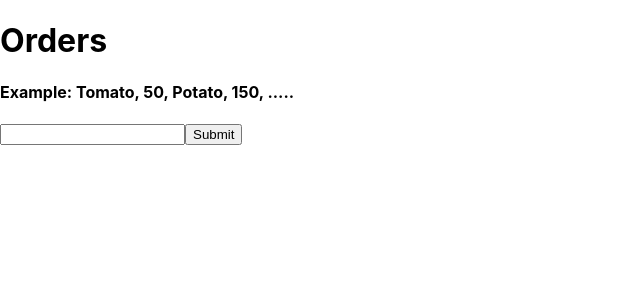
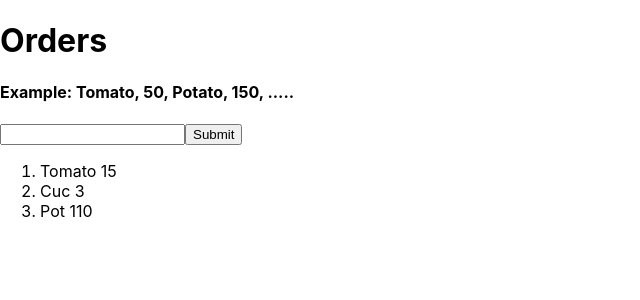
Before and after one commit to CrissZollo/order, a React (Create React App) app: page / in a window 1280 px wide. Shown: the top 300 px of the page, without its empty margins (0-640 px from the left). Built offline with nearby package versions, Linux system fonts and the light colour scheme.

Commit message:
some shit 2

```diff
--- a/src/App.js
+++ b/src/App.js
@@ -1,14 +1,14 @@
-import { useState } from 'react';
+
 import Orders from "./components/Orders";
 
 function App() {
-  const [allOrders, setOrders] = useState()
+
 
 
   return (
     <div className="App">
 
-      <Orders array={allOrders} />
+      <Orders />
     </div>
   );
 }
--- a/src/components/Orders.js
+++ b/src/components/Orders.js
@@ -1,29 +1,52 @@
-import OrdersLog from "./OrdersLog";
+import { useState } from 'react';
 
-const Orders = ({ array }) => {
+const Orders = () => {
 
     let text = "";
-    let orderArr = [];
+    const orderArr = [
+        {
+            id: 1,
+            name: "Tomato",
+            time: 15
+        },
+        {
+            id: 2,
+            name: "Cuc",
+            time: 3
+        },
+        {
+            id: 3,
+            name: "Pot",
+            time: 110
+        }
+    ];
+    // const [orderArr = [], setOrders] = useState()
+
 
     function dataprocessor() {
         let splitArr = text.split(", ");
 
         for (let i = 0; i < splitArr.length; i += 2) {
-            // orderArr.push({
+            orderArr.push({
+                id: i / 2,
+                name: splitArr[i],
+                time: !isNaN(parseInt(splitArr[i + 1])) ? parseInt(splitArr[i + 1]) : 0
+            });
+
+
+            // setOrders([...orderArr, {
             //     id: i / 2,
             //     name: splitArr[i],
             //     time: !isNaN(parseInt(splitArr[i + 1])) ? parseInt(splitArr[i + 1]) : 0
-            // });
-
-            array.setOrders([{
-                id: i / 2,
-                name: splitArr[i],
-                time: !isNaN(parseInt(splitArr[i + 1])) ? parseInt(splitArr[i + 1]) : 0
-            }])
+            // }])
 
         }
 
-        //console.log(orderArr);
+        console.log(orderArr.length);
+        console.log(orderArr);
+
+        console.log(orderArr.map((order) => <li key={order.id}>{order.name + " " + order.time}</li>))
+
     }
 
     function getValue(e) {
@@ -36,7 +59,10 @@ const Orders = ({ array }) => {
             <h4>Example: Tomato, 50, Potato, 150, .....</h4>
             <input type="text" onChange={getValue} />
             <button onClick={dataprocessor}>Submit</button>
-            <OrdersLog allOrders={orderArr} />
+            <ol>
+                {orderArr.map((order) => <li key={order.id}>{order.name + " " + order.time}</li>)}
+            </ol>
+            {/* <OrdersLog allOrders={orderArr} /> */}
         </div>
     )
 
--- a/src/components/OrdersLog.js
+++ /dev/null
@@ -1,15 +0,0 @@
-
-
-const OrdersLog = ({ allOrders }) => {
-
-    return (
-        <div>
-            <ol>
-                {allOrders.map((order) => (<li key={order.id}>{order.name + " " + order.time}</li>))}
-            </ol>
-        </div>
-    )
-}
-
-
-export default OrdersLog
```
Also changed, not shown: 1 other file (tests, documents, lock files or other folders).
